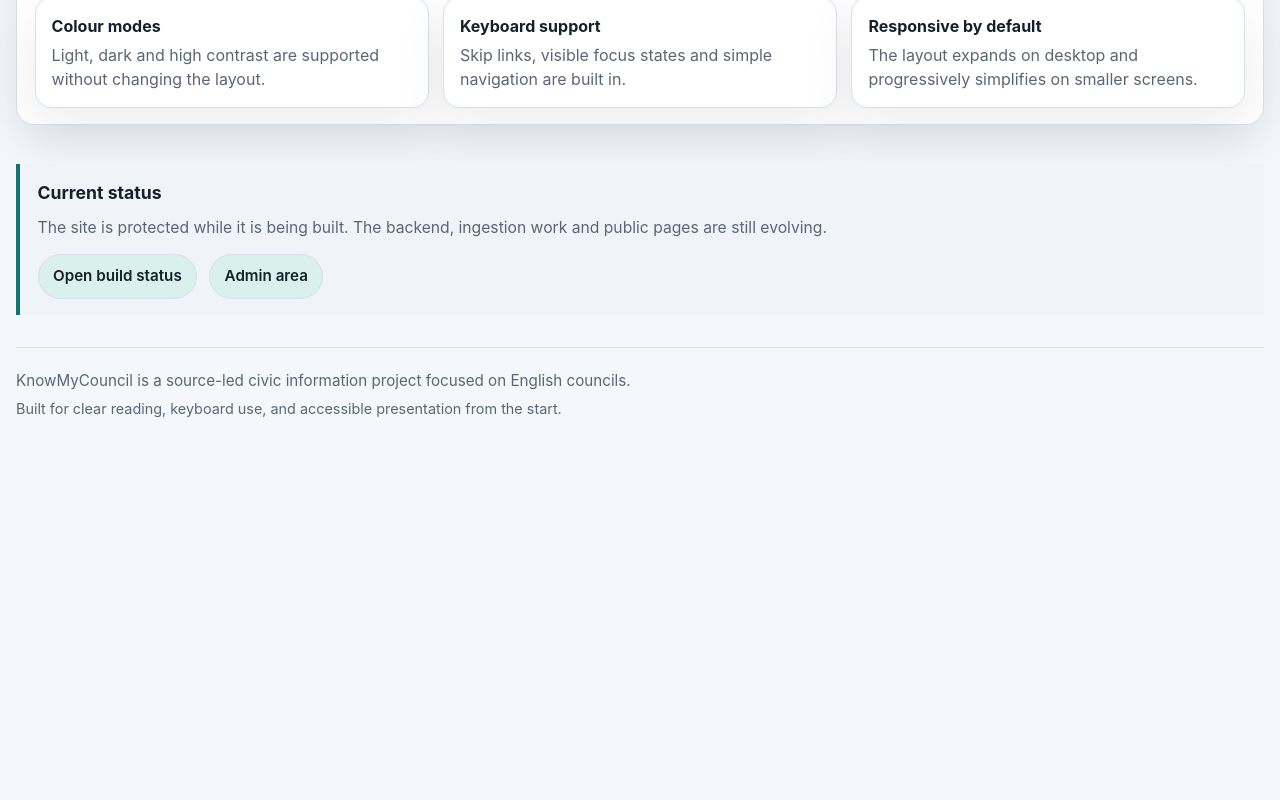
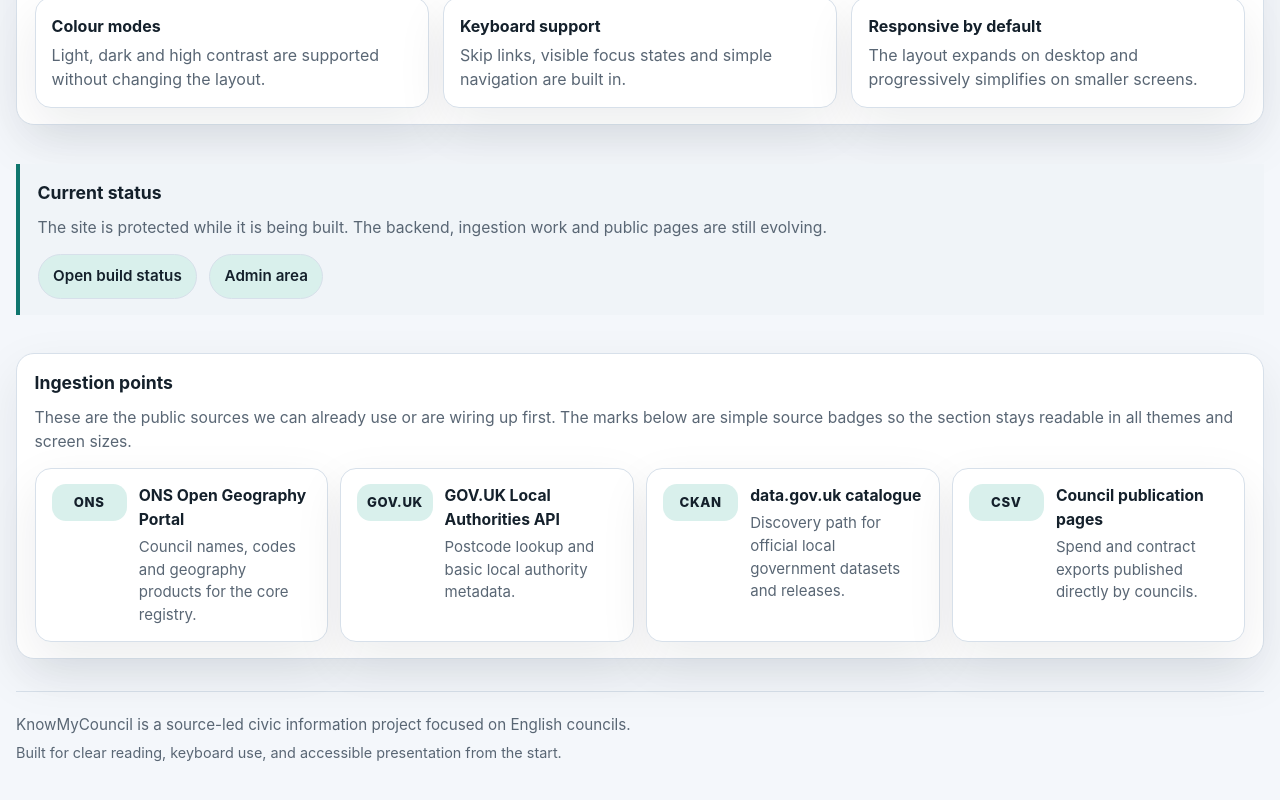
Before and after one commit to Public-Information-Hub/know-my-council, a Nuxt app in the folder frontend/: page / in a window 1280 px wide. Shown: the part 2076-2876 px from the top of the page. Before the commit the page ends 2533 px from the top, so only its background shows below. Built offline with nearby package versions, Linux system fonts and the light colour scheme.

Commit message:
Add homepage source strip

```diff
--- a/frontend/app/assets/base.css
+++ b/frontend/app/assets/base.css
@@ -528,6 +528,67 @@
   font-size: 0.98rem;
 }
 
+.source-strip {
+  display: grid;
+  gap: 0.75rem;
+  grid-template-columns: 1fr;
+}
+
+@media (min-width: 760px) {
+  .source-strip {
+    grid-template-columns: repeat(2, minmax(0, 1fr));
+  }
+}
+
+@media (min-width: 1200px) {
+  .source-strip {
+    grid-template-columns: repeat(4, minmax(0, 1fr));
+  }
+}
+
+.source-card {
+  display: grid;
+  grid-template-columns: auto minmax(0, 1fr);
+  gap: 0.75rem;
+  align-items: start;
+  padding: 0.95rem 1rem;
+  border-radius: 16px;
+  border: 1px solid var(--kmc-border);
+  background: var(--kmc-panel);
+  box-shadow: var(--kmc-shadow);
+}
+
+.source-card__mark {
+  min-width: 3.5rem;
+  padding: 0.55rem 0.6rem;
+  border-radius: 14px;
+  background: var(--kmc-accent-soft);
+  color: var(--kmc-text);
+  font-size: 0.82rem;
+  font-weight: 800;
+  letter-spacing: 0.05em;
+  text-align: center;
+}
+
+.source-card__body {
+  min-width: 0;
+}
+
+.source-card__title {
+  margin: 0;
+  font-size: 0.98rem;
+}
+
+.source-card__title a {
+  color: var(--kmc-text);
+}
+
+.source-card__text {
+  margin: 0.3rem 0 0;
+  color: var(--kmc-muted);
+  font-size: 0.94rem;
+}
+
 .landing__menu {
   display: flex;
   gap: 0.5rem;
--- a/frontend/app/pages/index.vue
+++ b/frontend/app/pages/index.vue
@@ -1,3 +1,32 @@
+<script setup lang="ts">
+const ingestionSources = [
+  {
+    mark: 'ONS',
+    name: 'ONS Open Geography Portal',
+    description: 'Council names, codes and geography products for the core registry.',
+    href: 'https://geoportal.statistics.gov.uk/'
+  },
+  {
+    mark: 'GOV.UK',
+    name: 'GOV.UK Local Authorities API',
+    description: 'Postcode lookup and basic local authority metadata.',
+    href: 'https://docs.publishing.service.gov.uk/repos/frontend/local-authorities-api.html'
+  },
+  {
+    mark: 'CKAN',
+    name: 'data.gov.uk catalogue',
+    description: 'Discovery path for official local government datasets and releases.',
+    href: 'https://www.data.gov.uk/'
+  },
+  {
+    mark: 'CSV',
+    name: 'Council publication pages',
+    description: 'Spend and contract exports published directly by councils.',
+    href: '/councils'
+  }
+] as const
+</script>
+
 <template>
   <div class="landing">
     <section class="hero panel">
@@ -141,5 +170,28 @@
         </div>
       </div>
     </section>
+
+    <section id="ingestion-sources" class="section">
+      <div class="panel">
+        <h2 class="section__heading" style="margin-top: 0;">Ingestion points</h2>
+        <p class="section__lead">
+          These are the public sources we can already use or are wiring up first. The marks below are simple source badges so the section stays readable in all themes and screen sizes.
+        </p>
+
+        <div class="source-strip" aria-label="Ingestion sources">
+          <article v-for="source in ingestionSources" :key="source.name" class="source-card">
+            <div class="source-card__mark" aria-hidden="true">{{ source.mark }}</div>
+            <div class="source-card__body">
+              <h3 class="source-card__title">
+                <a :href="source.href" :target="source.href.startsWith('http') ? '_blank' : undefined" :rel="source.href.startsWith('http') ? 'noreferrer noopener' : undefined">
+                  {{ source.name }}
+                </a>
+              </h3>
+              <p class="source-card__text">{{ source.description }}</p>
+            </div>
+          </article>
+        </div>
+      </div>
+    </section>
   </div>
 </template>
```
